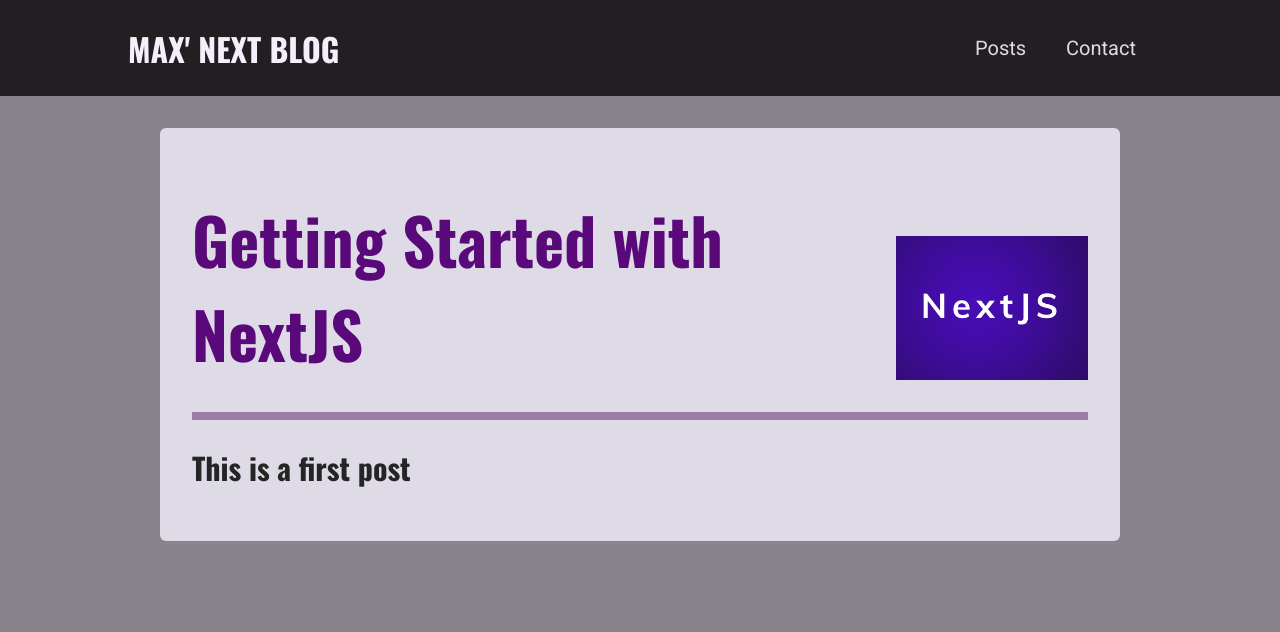
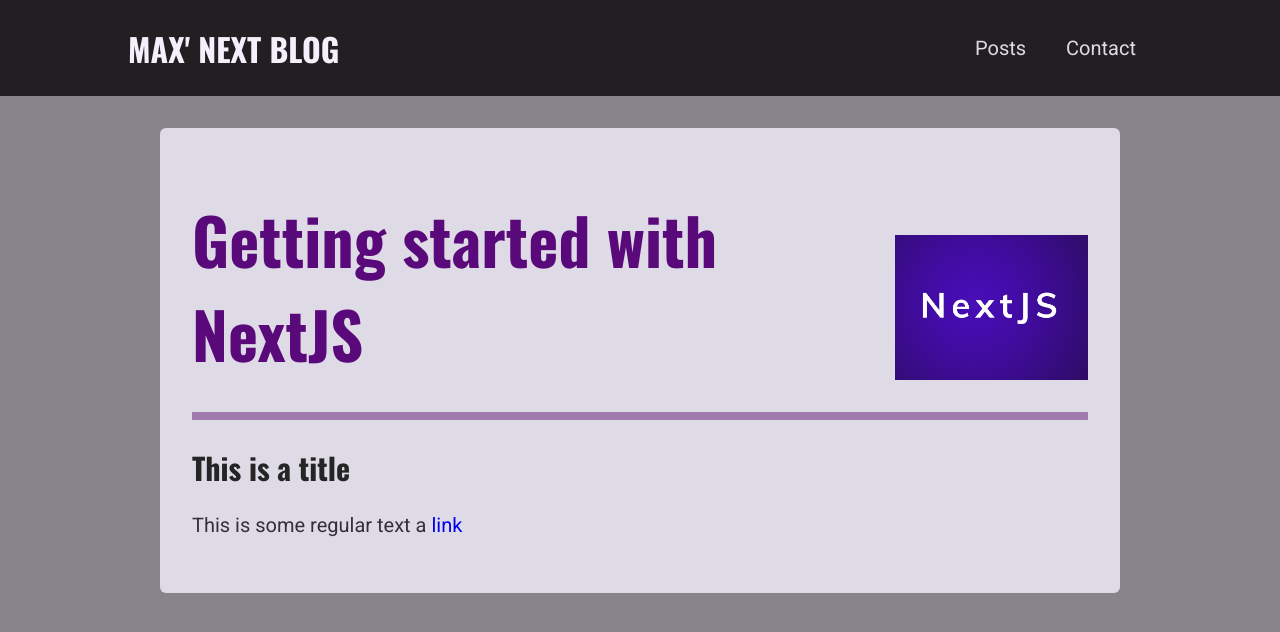
Before and after one commit to rkiel/udemy-nextjs-course, a Next.js app: page /posts/getting-started-with-nextjs in a window 1280 px wide. Shown: the top 632 px of the page. Built offline with nearby package versions, Linux system fonts and the light colour scheme.

Commit message:
190: done

```diff
--- a/components/posts/detail/content.js
+++ b/components/posts/detail/content.js
@@ -2,15 +2,8 @@
 import Header from "./header";
 import classes from "./content.module.css";
 
-const post = {
-  title: "Getting Started with NextJS",
-  image: "getting-started-nextjs.png",
-  date: "2022-02-10",
-  slug: "getting-started-with-nextjs",
-  content: "# This is a first post",
-};
-
-function Content() {
+function Content(props) {
+  const { post } = props;
   const imagePath = `/images/posts/${post.slug}/${post.image}`;
 
   return (
--- a/lib/posts.js
+++ b/lib/posts.js
@@ -5,20 +5,29 @@
 
 const postsDirectory = path.join(process.cwd(), "content", "posts");
 
-function getData(fileName) {
-  const filePath = path.join(postsDirectory, fileName);
+export function getFiles() {
+  return fs.readdirSync(postsDirectory);
+}
+
+export function getSlug(fileName) {
+  return fileName.replace(/\.md$/, "");
+}
+
+export function getData(fileName) {
+  const slug = getSlug(fileName);
+
+  const filePath = path.join(postsDirectory, `${slug}.md`);
   const fileContent = fs.readFileSync(filePath, "utf-8");
 
   const { data, content } = matter(fileContent);
   data.content = content;
-  const slug = fileName.replace(/\.md$/, "");
   data.slug = slug;
 
   return data;
 }
 
 export function getAll() {
-  const files = fs.readdirSync(postsDirectory);
+  const files = getFiles();
 
   const data = files.map(getData);
 
--- a/pages/posts/[slug].js
+++ b/pages/posts/[slug].js
@@ -1,7 +1,32 @@
 import PostContent from "../../components/posts/detail/content";
+import { getData, getFiles, getSlug } from "../../lib/posts";
 
-function Page() {
-  return <PostContent />;
+function Page(props) {
+  return <PostContent post={props.post} />;
+}
+
+export function getStaticProps(context) {
+  const { params } = context;
+  const { slug } = params;
+
+  const data = getData(slug);
+
+  return {
+    props: { post: data },
+  };
+}
+
+export function getStaticPaths() {
+  const fileNames = getFiles();
+
+  const slugs = fileNames.map((fileName) => getSlug(fileName));
+
+  const paths = slugs.map((slug) => ({ params: { slug } }));
+
+  return {
+    paths,
+    fallback: false,
+  };
 }
 
 export default Page;
```
